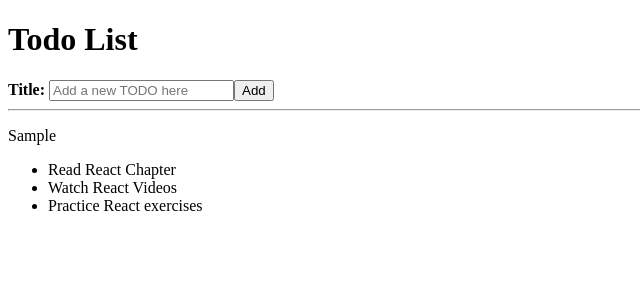
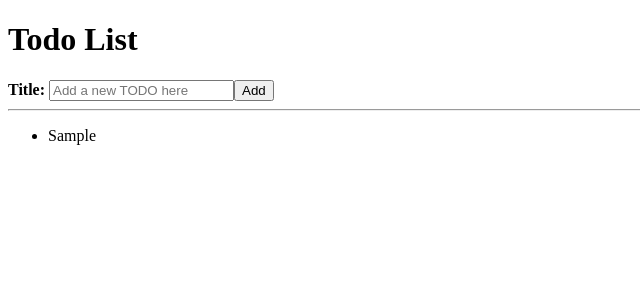
Before and after one commit to herzonfabian100/react-project, a React (Create React App) app: page / in a window 1280 px wide. Both pictures are taken after typing "Sample" into the empty fields and a click on the button "Add". Shown: the top 300 px of the page, without its empty margins (0-640 px from the left). Built offline with nearby package versions, Linux system fonts and the light colour scheme; the HTML template or start-up script is replaced by a standard one.

Commit message:
Updated App with lifting state and props handling

```diff
--- a/src/AddTodoForm.js
+++ b/src/AddTodoForm.js
@@ -1,14 +1,20 @@
 import React, { useState } from 'react';
 
-function AddTodoForm(props) {
+function AddTodoForm({ onAddTodo }) {
 
-  const [initText, setInitText] = useState('');
+  const [todoTitle, setTodoTitle] = useState('')
+
+  const handleTitleChange = ({ target }) => {
+    const { value } = target;
+    setTodoTitle(value);
+  }
 
   const handleAddTodo = (e) => {
     console.log(e);
     e.preventDefault();
-    props.onAddTodo(initText);
-    setInitText('');
+    console.log(todoTitle)
+    onAddTodo({ id: Date.now(), title: todoTitle });
+    setTodoTitle('');
   }
 
   return (
@@ -22,8 +28,8 @@ function AddTodoForm(props) {
           name="title" required
           id="todoTitle"
           placeholder="Add a new TODO here"
-          value={initText}
-          onChange={e => setInitText(e.target.value)}
+          value={todoTitle}
+          onChange={handleTitleChange}
         />
         <button>Add</button>
         <hr />
--- a/src/App.js
+++ b/src/App.js
@@ -5,16 +5,20 @@ import TodoList from './TodoList';
 
 // Application
 function App() {
-  const [newTodo, setNewTodo] = useState('');
+  //const [newTodo, setNewTodo] = useState('');
+  const addTodo = (newTodo) => {
+
+    setTodoList([...todoList, newTodo])
+
+  };
+  const [todoList, setTodoList] = useState([])
+  console.log(todoList)
 
   return (
     <div>
       <h1>Todo List</h1>
-
-      <AddTodoForm onAddTodo={setNewTodo} newTodo={newTodo} />
-      <p>{newTodo}</p>
-      <TodoList />
-
+      <AddTodoForm onAddTodo={addTodo} />
+      <TodoList todoList={todoList} />
     </div>
   );
 }
--- a/src/TodoList.js
+++ b/src/TodoList.js
@@ -1,21 +1,25 @@
 import React from 'react';
 import TodoListItem from './TodoListItem';
 
-const todoList = [
-  { id: 1, title: "Read React Chapter" },
-  { id: 2, title: "Watch React Videos" },
-  { id: 3, title: "Practice React exercises " }
-]
+// const todoList = [
+//   { id: 1, title: "Read React Chapter" },
+//   { id: 2, title: "Watch React Videos" },
+//   { id: 3, title: "Practice React exercises " }
+// ]
 
 function TodoList(props) {
+
+  const { todoList } = props; //destructuring
+
   return (
     <div>
       <ul>
-        {todoList.map(item => (
-          <TodoListItem key={item.id} todo={item} />
-        ))}
+        {todoList.map(function (item) {
+          return (<TodoListItem key={item.id} title={item.title} />)
+        })}
       </ul>
     </div>
   );
 }
+
 export default TodoList;
--- a/src/TodoListItem.js
+++ b/src/TodoListItem.js
@@ -1,11 +1,11 @@
 import React from 'react'
 
-function TodoListItem({ todo }) {
+export default function TodoListItem({ title }) { //destructuring
+
+
   return (
-    <li>
-      <span>{todo.title}</span>
-    </li>
-  );
+    <div>
+      <li>{title}</li>
+    </div>
+  )
 }
-
-export default TodoListItem;
```
